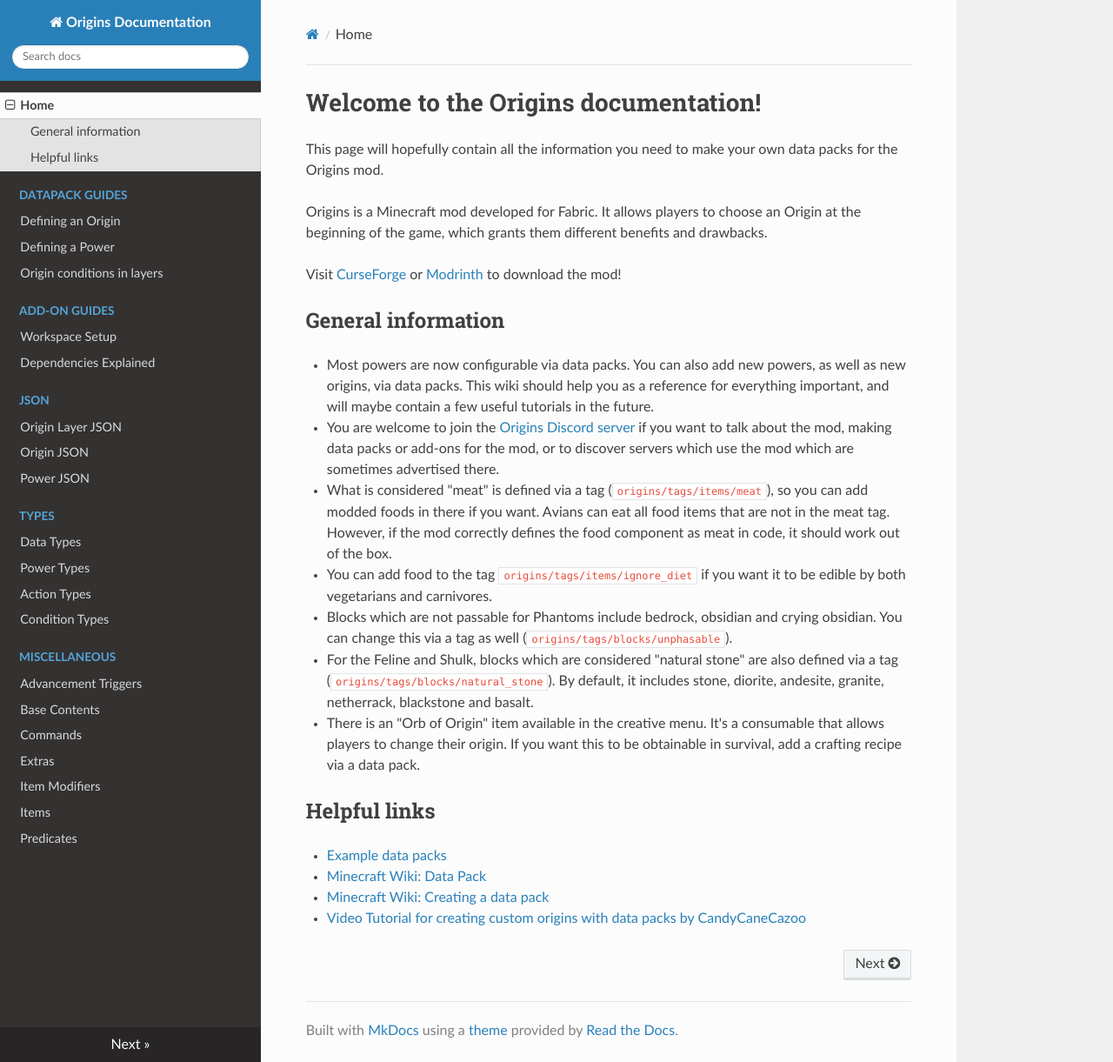
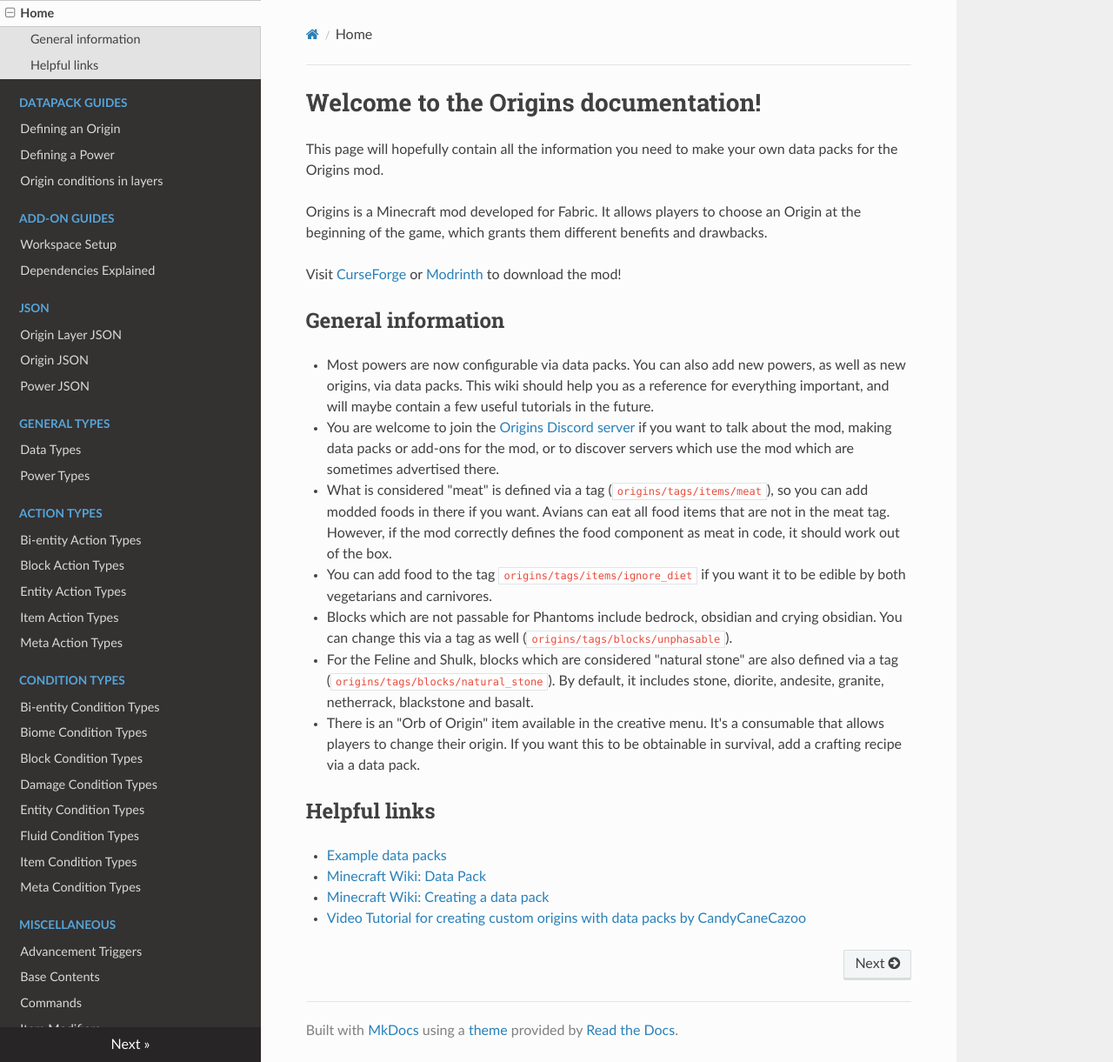
Before and after one commit to apace100/origins-docs, an MkDocs documentation site: the page built from docs/index.md, in a window 1280 px wide and 1221 px high. Shown: the whole window at 87% size. Built offline with MkDocs 1.6.1, drawn with Linux system fonts in a browser that asks for light colours; nearby versions of some CDN libraries.

Commit message:
Modified `mkdocs.yaml` Changed how the table of contents look like currently (again), to work-around the section limit of the Readthedocs MKDocs theme

```diff
--- a/mkdocs.yml
+++ b/mkdocs.yml
@@ -12,19 +12,39 @@ nav:
         - Origin Layer JSON: json/origin_layer.md
         - Origin JSON: json/origin.md
         - Power JSON: json/power.md
-    - Types:
+    - General Types:
         - Data Types: types/data_types.md
         - Power Types: types/power_types.md
-        - Action Types: types/action_types.md
-        - Condition Types: types/condition_types.md
+    - Action Types:
+        - Bi-entity Action Types: types/bientity_action_types.md
+        - Block Action Types: types/block_action_types.md
+        - Entity Action Types: types/entity_action_types.md
+        - Item Action Types: types/item_action_types.md
+        - Meta Action Types: types/meta_action_types.md
+    - Condition Types:
+        - Bi-entity Condition Types: types/bientity_condition_types.md
+        - Biome Condition Types: types/biome_condition_types.md
+        - Block Condition Types: types/block_condition_types.md
+        - Damage Condition Types: types/damage_condition_types.md
+        - Entity Condition Types: types/entity_condition_types.md
+        - Fluid Condition Types: types/fluid_condition_types.md
+        - Item Condition Types: types/item_condition_types.md
+        - Meta Condition Types: types/meta_condition_types.md
     - Miscellaneous:
         - Advancement Triggers: misc/advancement_triggers.md
         - Base Contents: misc/base_contents.md
         - Commands: misc/commands.md
-        - Extras: misc/extras.md
         - Item Modifiers: misc/item_modifiers.md
         - Items: misc/items.md
         - Predicates: misc/predicates.md
+    - Extras:
+        - Biome Categories: misc/extras/biome_categories.md
+        - Damage Sources: misc/extras/damage_sources.md
+        - Keybindings: misc/extras/keybindings.md
+        - Positioned Item Stack Slots: misc/extras/positioned_item_stack_slots.md
+        - Space: misc/extras/space.md
+        - Sprites: misc/extras/sprites.md
+
 theme: readthedocs
 markdown_extensions:
     - toc:
```
